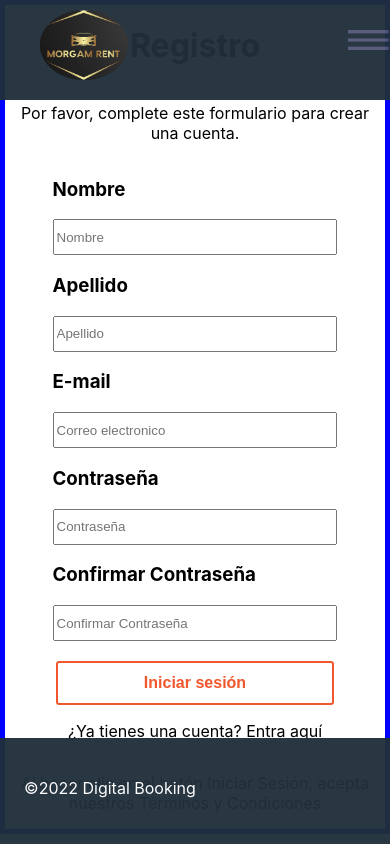
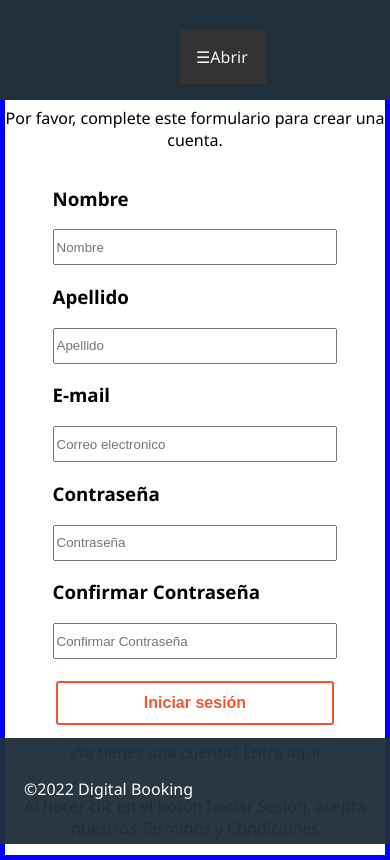
Before and after one commit to AdrianMoncada/Car-Rental, a React (Create React App) app in the folder frontEnd/carbooking/: page /home/signup in a window 390 px wide. Built offline with nearby package versions, Linux system fonts and the light colour scheme.

Commit message:
se agrego el menu desplegable de la version mobile

```diff
--- a/frontEnd/carbooking/src/App.js
+++ b/frontEnd/carbooking/src/App.js
@@ -3,7 +3,7 @@ import {
   BrowserRouter,Routes,Route,} from "react-router-dom";
 import Home from './pages/home/home';
 import Login from './pages/Login/Login';
-import Register from './pages/Register/Register';
+import Register from './pages/register/Register';
 
 function App() {
   return (
--- a/frontEnd/carbooking/src/components/header.js
+++ b/frontEnd/carbooking/src/components/header.js
@@ -1,9 +1,9 @@
 import React from 'react';
+import Menum from './menu';
 import { useNavigate, Link } from 'react-router-dom';
 import {
    Headers, ButtonSign, ContainerBtn,
-   Icon, ContainerIcon, ContainerMenu,
-   Menu, Icon2, ContainerIcon2
+   Icon, ContainerIcon, ContainerMenu
 } from '../pages/home/home.styles';
 
 
@@ -12,15 +12,12 @@ const Header = () => {
    return (
       <Headers>
          <ContainerIcon>
-            <Link to="/home"><Icon src="/per2.png" alt='digitlB' /></Link>
+            <Link to="/home"><Icon src="/per2.png" alt='morgamlogo' /></Link>
             <p>Tu camino, tus reglas</p>
          </ContainerIcon>
-         <ContainerIcon2>
-            <Link to="/home"><Icon2 src="/per2.png" alt='digitlB' /></Link>
 
-         </ContainerIcon2>
          <ContainerMenu>
-            <Menu src="/menu.png" alt='digitlB' />
+         <Menum/>
          </ContainerMenu>
 
          <ContainerBtn>
--- /dev/null
+++ b/frontEnd/carbooking/src/components/menu.js
@@ -0,0 +1,30 @@
+import React from 'react'
+import './menustyles.css';
+
+import { useNavigate } from 'react-router-dom';
+
+const Menum = () => {
+    const navigate = useNavigate();
+  return (
+      <div>
+         <input type="checkbox" id="abrir-cerrar" name="abrir-cerrar" value=""/>
+         <label for="abrir-cerrar">&#9776;
+         <span class="abrir">Abrir</span>
+         <span class="cerrar">Cerrar</span>
+         </label>
+         <div id="sidebar" class="sidebar">
+         <ul class="menu">
+         <li ><button class = "primero" onClick={() => navigate("signup")}>Crear cuenta</button></li>
+         <li><button class = "primero" onClick={() => navigate("signin")}>Iniciar sesion</button></li>
+
+
+         </ul>
+         <div>
+
+         </div>
+         </div>
+      </div>
+
+  )
+}
+export default Menum
--- /dev/null
+++ b/frontEnd/carbooking/src/components/menustyles.css
@@ -0,0 +1,114 @@
+body {
+    font-family: "Segoe UI", sans-serif;
+    font-size:100%;
+    margin:0;
+    padding:0;
+}
+
+header {
+    background:#333;
+    color:#eee;
+    width:100%;
+}
+
+input#abrir-cerrar {
+    visibility:hidden;
+    position: absolute;
+    top: -9999px;
+}
+
+
+label[for="abrir-cerrar"] {
+    cursor:pointer;
+    padding: 1rem;
+    background-color:#333;
+    color:#fff;
+    display:inline-block;
+    width:65%;
+
+}
+
+.cerrar {
+    display:none;
+}
+
+#sidebar {
+    width:0;
+}
+
+
+
+input#abrir-cerrar:checked ~ #sidebar {
+    width:300px;
+}
+
+input#abrir-cerrar:checked + label[for="abrir-cerrar"], input#abrir-cerrar:checked ~ #contenido {
+    margin-left:-20px;
+    transition: margin-left .4s;
+}
+
+
+input#abrir-cerrar:checked + label[for="abrir-cerrar"] .cerrar {
+    display:inline;
+}
+
+input#abrir-cerrar:checked + label[for="abrir-cerrar"] .abrir {
+    display:none;
+}
+
+.sidebar {
+    position: fixed;
+    height: 100%;
+    width: 0;
+    top: 0;
+    left: 0;
+    z-index: 1;
+    background-color: #00324b;
+    opacity: 0.95;
+    overflow-x: hidden;
+    transition: 0.4s;
+    padding: 1rem 0;
+    box-sizing:border-box;
+}
+
+.sidebar .boton-cerrar {
+    position: absolute;
+    top: 0.5rem;
+    right: 1rem;
+    font-size: 2rem;
+    display: block;
+    padding: 0;
+    line-height: 1.5rem;
+    margin: 0;
+    height: 32px;
+    width: 32px;
+    text-align: center;
+
+}
+
+.sidebar ul, .sidebar li{
+    margin:0;
+    padding:0;
+    list-style:none inside;
+}
+
+.sidebar ul {
+    margin-top: 200px;
+    display: block;
+    width: 80%;
+    min-width:200px;
+}
+
+.abrir-cerrar {
+    color: #2E88C7;
+    font-size:medium;
+}
+
+.primero{
+    padding-bottom: 10px;
+    padding-top: 10px;
+    margin-bottom: 20px;
+    border-radius: 15px;
+    width: 150px;
+
+}
--- a/frontEnd/carbooking/src/pages/home/home.styles.js
+++ b/frontEnd/carbooking/src/pages/home/home.styles.js
@@ -101,7 +101,7 @@ export const ContainerMenu = styled.div`
   display: none;
   margin-top:30px;
   padding-right:40px;
-  padding-left:200px;
+  padding-left:180px;
   width:50px;
 
   @media (max-width: 667px) {
```
